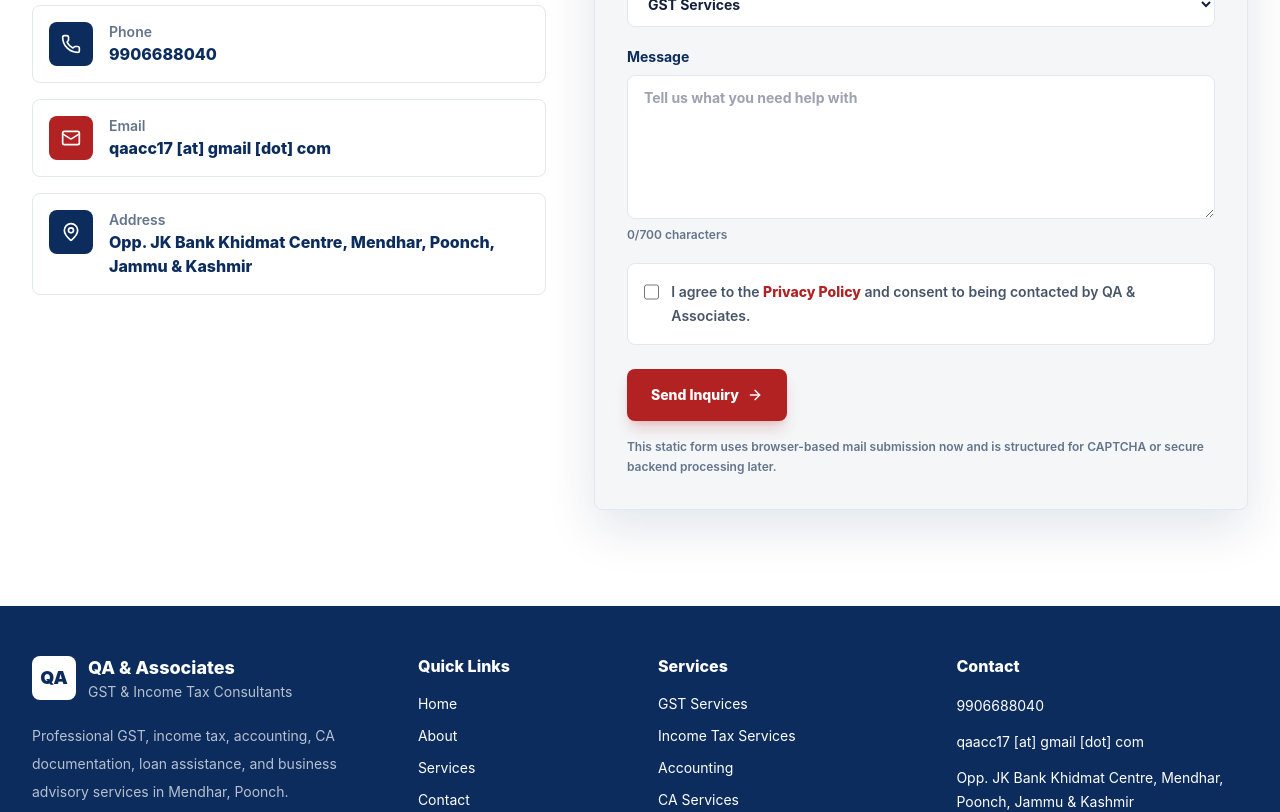
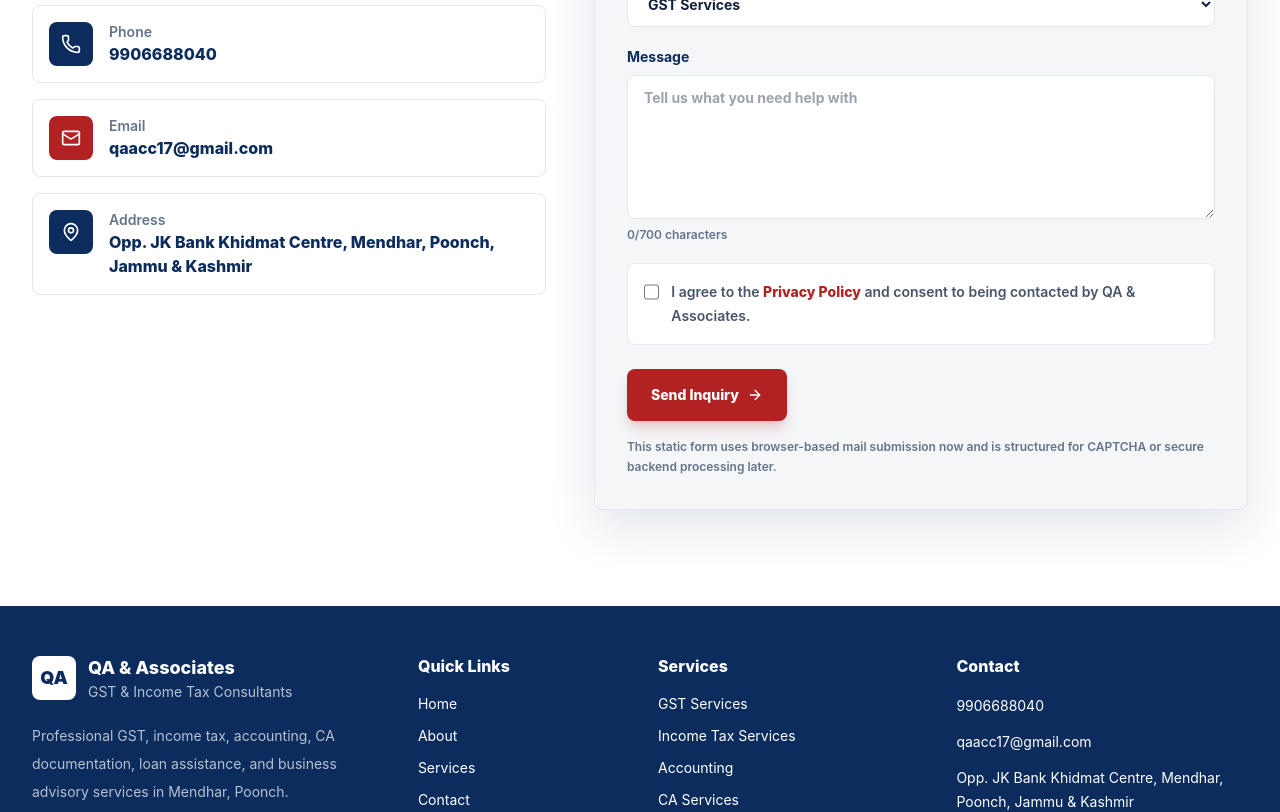
Before and after one commit to anj7214-maker/qa-associates-website, a React (Vite) app: page / in a window 1280 px wide. Shown: the part 5640-6452 px from the top of the page. Built offline with nearby package versions, Linux system fonts and the light colour scheme.

Commit message:
Display email address normally

```diff
--- a/src/data.js
+++ b/src/data.js
@@ -20,7 +20,7 @@ export const firm = {
   tagline: 'GST & Income Tax Consultants',
   phone: '9906688040',
   dialPhone: '+919906688040',
-  displayEmail: 'qaacc17 [at] gmail [dot] com',
+  displayEmail: 'qaacc17@gmail.com',
   email: 'qaacc17@gmail.com',
   address: 'Opp. JK Bank Khidmat Centre, Mendhar, Poonch, Jammu & Kashmir',
   logo: '/assets/qa-associates-logo.jpeg',
```
